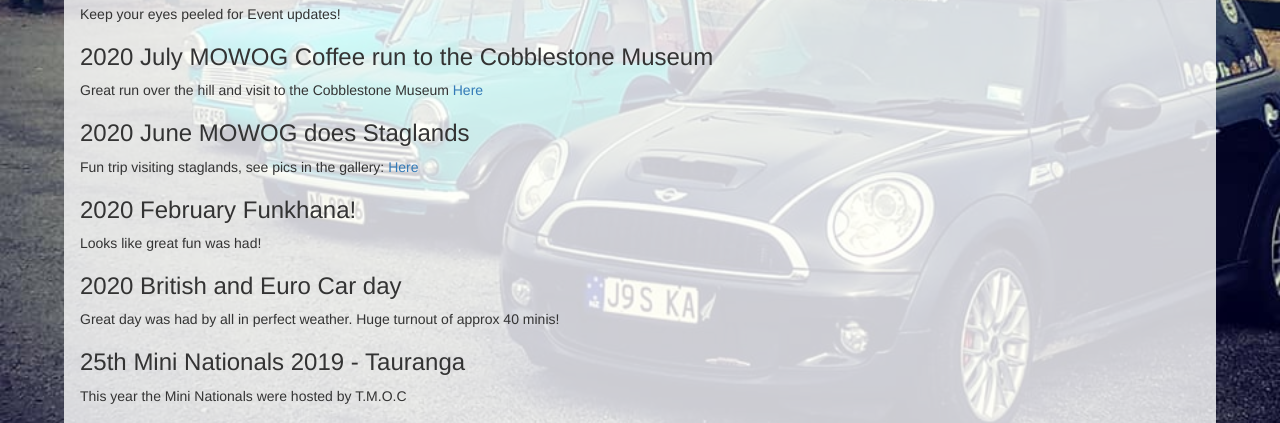
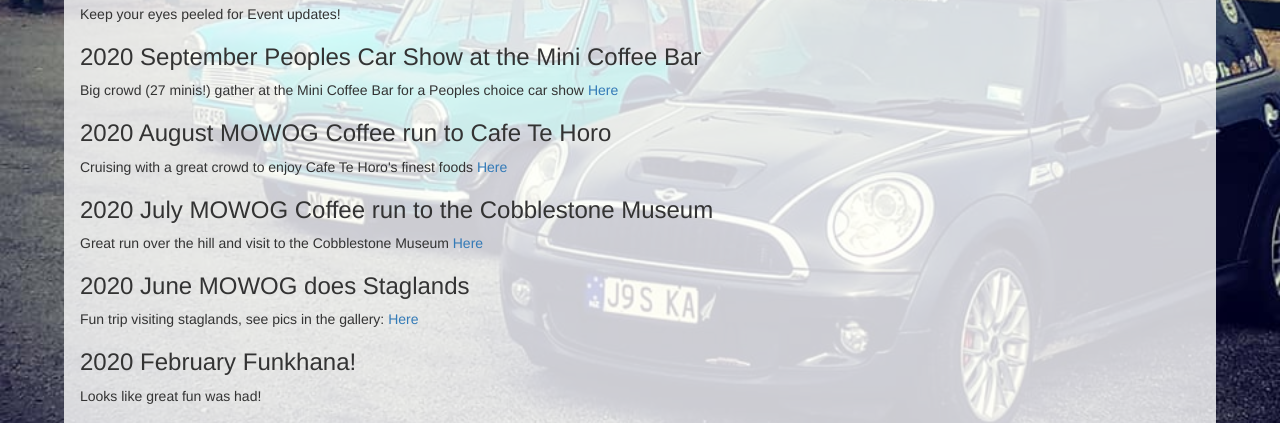
Before and after one commit to nzmowog/nzmowog.github.io, a plain HTML site: page events.html in a window 1280 px wide. Shown: the part 360-783 px from the top of the page. Drawn offline with Linux system fonts and the light colour scheme.

Commit message:
added Aug + Sept events

```diff
--- a/events.html
+++ b/events.html
@@ -29,6 +29,10 @@
       <p>
         Keep your eyes peeled for Event updates!
       </p>
+        <h3>2020 September Peoples Car Show at the Mini Coffee Bar</h3>
+        <div>Big crowd (27 minis!) gather at the Mini Coffee Bar for a Peoples choice car show <a href="/gallery/2020_09_20-Mini_coffee_bar.html">Here</a></div>
+        <h3>2020 August MOWOG Coffee run to Cafe Te Horo</h3>
+        <div>Cruising with a great crowd to enjoy Cafe Te Horo's finest foods <a href="/gallery/2020_08_22_mowog_te_horo.html">Here</a></div>
         <h3>2020 July MOWOG Coffee run to the Cobblestone Museum</h3>
         <div>Great run over the hill and visit to the Cobblestone Museum <a href="/gallery/2020_07_Cobblestone_Museum.html">Here</a></div>
         <h3>2020 June MOWOG does Staglands</h3>
```
